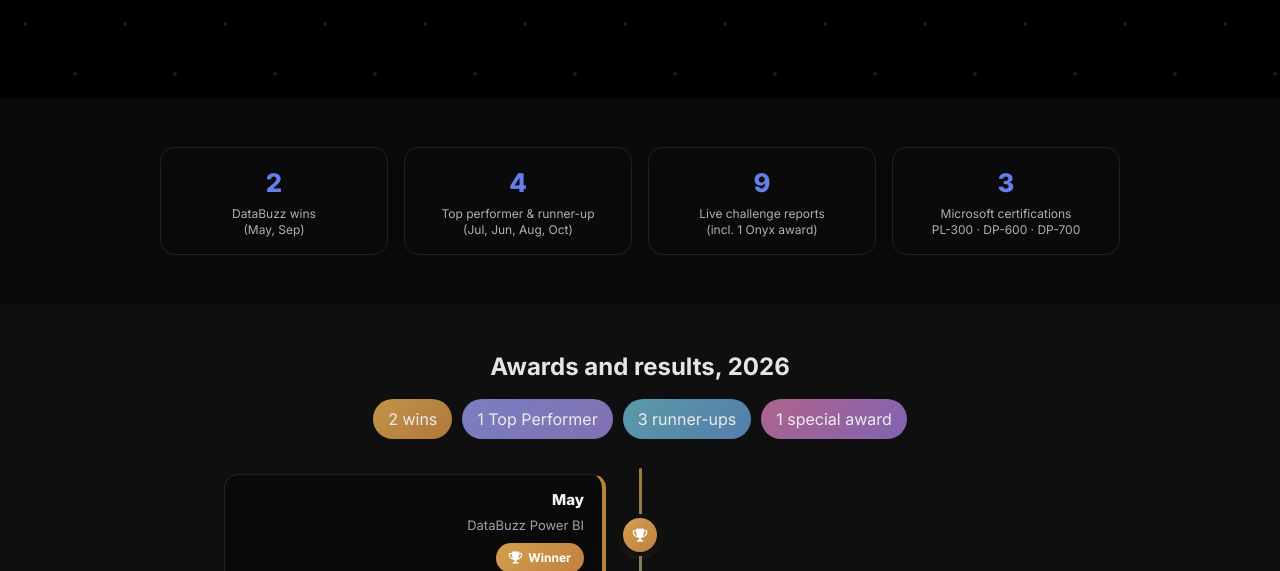
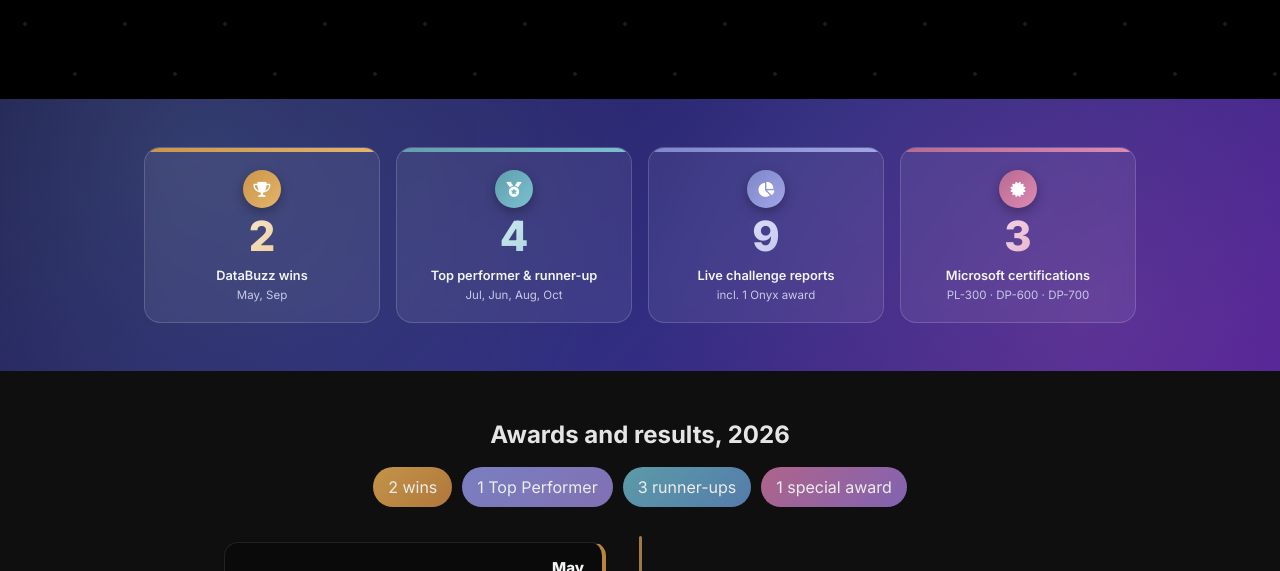
Before and after one commit to PoojaNair5919/Portfolio, a plain HTML site: page index.html in a window 1280 px wide. Shown: the part 701-1272 px from the top of the page. Drawn offline with nearby package versions, Linux system fonts and the light colour scheme.

Commit message:
Update index.html

```diff
--- a/index.html
+++ b/index.html
@@ -115,15 +115,28 @@
 
   <!-- ============ LIVE DASHBOARDS ============ -->
 
- <section class="py-12 bg-gray-50">
-  <div class="max-w-5xl mx-auto px-4 sm:px-6 lg:px-8">
-   <div class="grid grid-cols-2 md:grid-cols-4 gap-4">
-    <div class="recog-card scroll-animate"><div class="big">2</div><div class="text-xs text-gray-600 mt-1">DataBuzz wins<br>(May, Sep)</div></div>
-    <div class="recog-card scroll-animate"><div class="big">4</div><div class="text-xs text-gray-600 mt-1">Top performer &amp; runner-up<br>(Jul, Jun, Aug, Oct)</div></div>
-    <div class="recog-card scroll-animate"><div class="big">9</div><div class="text-xs text-gray-600 mt-1">Live challenge reports<br>(incl. 1 Onyx award)</div></div>
-    <div class="recog-card scroll-animate"><div class="big">3</div><div class="text-xs text-gray-600 mt-1">Microsoft certifications<br>PL-300 &middot; DP-600 &middot; DP-700</div></div>
-   </div>
-  </div>
+ <section class="rs-band">
+  <style>
+  .rs-band{padding:3rem 0;background:linear-gradient(135deg,#1e1b4b 0%,#312e81 55%,#4c1d95 100%);position:relative;overflow:hidden}
+  .rs-band::before{content:'';position:absolute;inset:0;background:radial-gradient(circle at 15% 20%,rgba(124,192,207,.18),transparent 40%),radial-gradient(circle at 85% 80%,rgba(220,139,178,.16),transparent 40%);pointer-events:none}
+  .rs-wrap{position:relative;max-width:64rem;margin:0 auto;padding:0 1rem}
+  .rs-grid{display:grid;grid-template-columns:repeat(2,minmax(0,1fr));gap:16px}
+  @media(min-width:768px){.rs-grid{grid-template-columns:repeat(4,minmax(0,1fr))}}
+  .rs-card{box-sizing:border-box;position:relative;overflow:hidden;text-align:center;padding:22px 12px 18px;border-radius:16px;background:rgba(255,255,255,.07);border:1px solid rgba(255,255,255,.16);backdrop-filter:blur(6px);transition:transform .3s ease,box-shadow .3s ease,border-color .3s ease}
+  .rs-card::before{content:'';position:absolute;left:0;right:0;top:0;height:4px;background:linear-gradient(90deg,var(--a),var(--b))}
+  .rs-card:hover{transform:translateY(-5px);border-color:var(--b);box-shadow:0 12px 28px rgba(0,0,0,.35),0 0 0 1px var(--b)}
+  .rs-ic{display:inline-flex;align-items:center;justify-content:center;width:38px;height:38px;border-radius:50%;margin-bottom:8px;color:#fff;font-size:15px;background:linear-gradient(135deg,var(--a),var(--b));box-shadow:0 4px 12px rgba(0,0,0,.3)}
+  .rs-num{font-size:2.6rem;font-weight:800;line-height:1;background:linear-gradient(135deg,#fff,var(--b));-webkit-background-clip:text;background-clip:text;color:transparent}
+  .rs-lbl{margin-top:8px;font-size:.8rem;font-weight:600;color:#f3f4f6}
+  .rs-sub{margin-top:2px;font-size:.72rem;color:#c7c9e6;white-space:nowrap}
+  @media(max-width:480px){.rs-card{padding-left:6px;padding-right:6px}.rs-sub{font-size:.66rem}}
+  </style>
+  <div class="rs-wrap"><div class="rs-grid">
+    <div class="rs-card scroll-animate" style="--a:#c9954a;--b:#e6b56a"><span class="rs-ic"><i class="fas fa-trophy"></i></span><div class="rs-num" data-n="2">2</div><div class="rs-lbl">DataBuzz wins</div><div class="rs-sub">May, Sep</div></div>
+    <div class="rs-card scroll-animate" style="--a:#5f9fae;--b:#7cc0cf"><span class="rs-ic"><i class="fas fa-medal"></i></span><div class="rs-num" data-n="4">4</div><div class="rs-lbl">Top performer &amp; runner-up</div><div class="rs-sub">Jul, Jun, Aug, Oct</div></div>
+    <div class="rs-card scroll-animate" style="--a:#7f86c9;--b:#a0a6e6"><span class="rs-ic"><i class="fas fa-chart-pie"></i></span><div class="rs-num" data-n="9">9</div><div class="rs-lbl">Live challenge reports</div><div class="rs-sub">incl. 1 Onyx award</div></div>
+    <div class="rs-card scroll-animate" style="--a:#b9688f;--b:#dc8bb2"><span class="rs-ic"><i class="fas fa-certificate"></i></span><div class="rs-num" data-n="3">3</div><div class="rs-lbl">Microsoft certifications</div><div class="rs-sub">PL-300 &middot; DP-600 &middot; DP-700</div></div>
+  </div></div>
  </section>
 
 <style>
```
